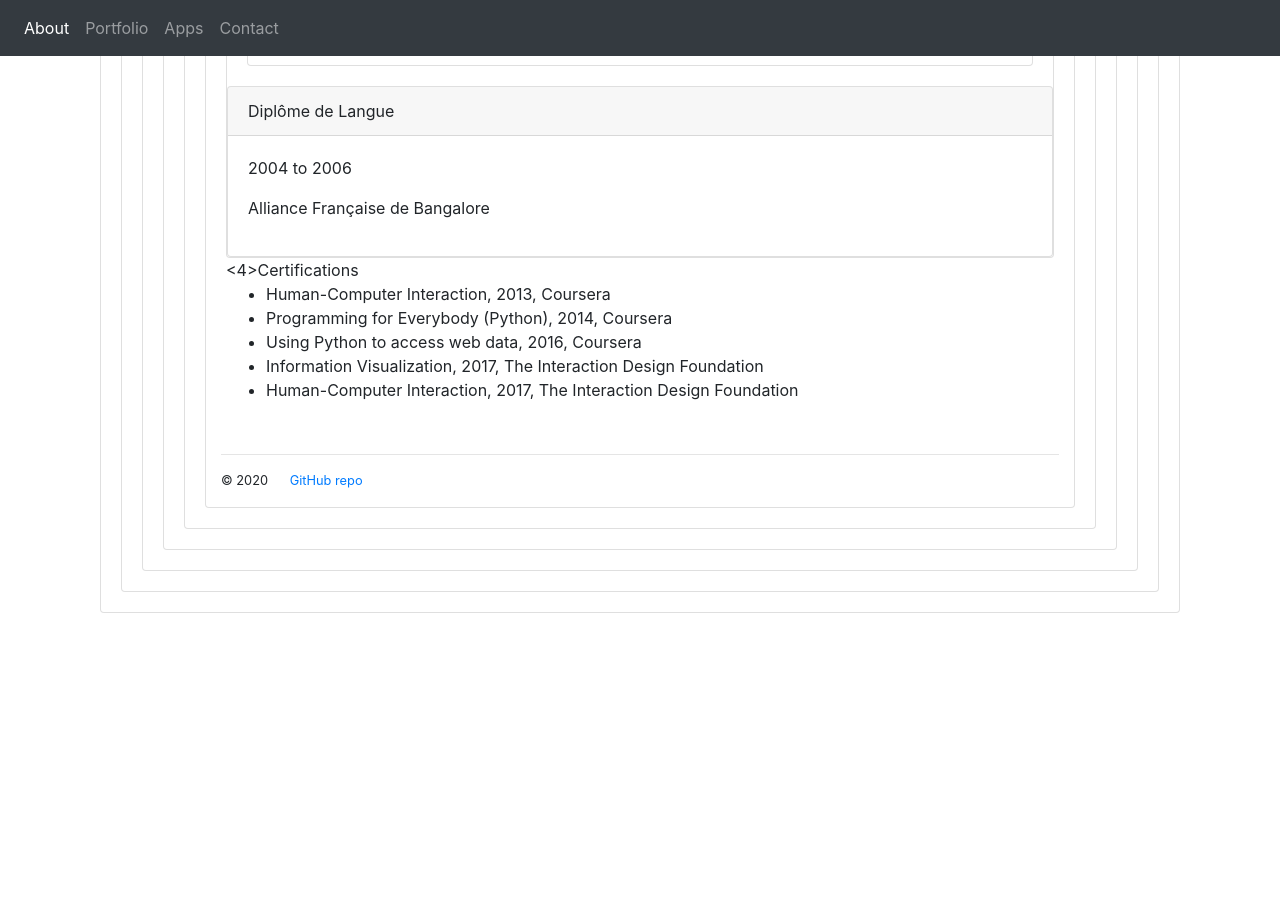
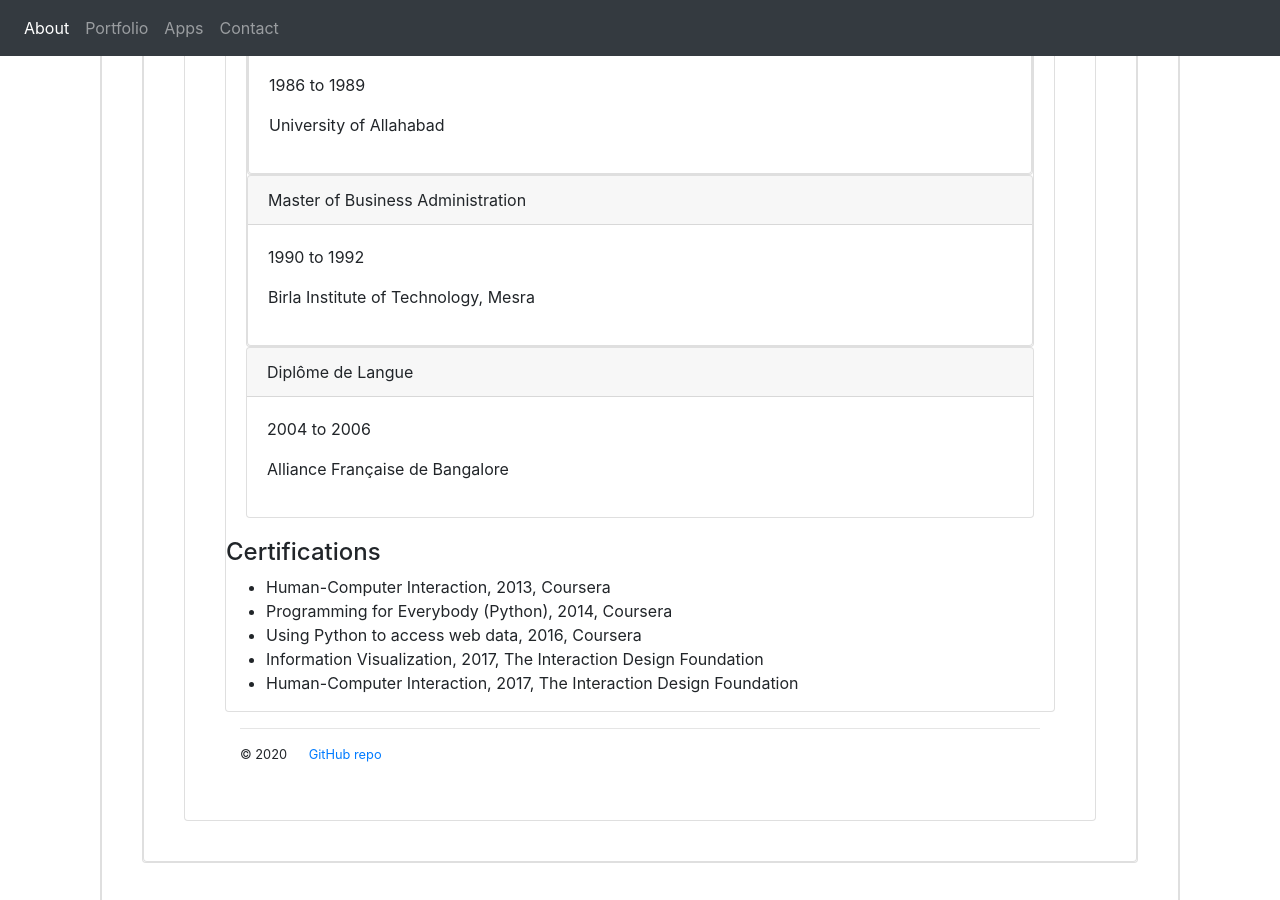
Before and after one commit to AninditaBasu/AninditaBasu, a Jekyll site: the page built from index.html, in a window 1280 px wide and 900 px high, scrolled down 1911 px. Built offline with Jekyll 4.4.1, drawn with Linux system fonts in a browser that asks for light colours; before the commit the page ends 2524 px from its top, so only the background shows below that.

Commit message:
Update index.html

```diff
--- a/index.html
+++ b/index.html
@@ -18,14 +18,14 @@
 {% for entry in site.data.employment.employment reversed %}
 <div class="card">
 <div class="card-header">{{ entry.role }}, {{entry.year1}} to {{entry.year2}} <br/> {{ entry.company }}</div>
+{% for item in entry.achievements %}
 <div class="card-body">
-{% for item in entry.achievements %}
 <ul>
 <li>{{item}}</li>
 </ul>
 {% endfor %}
+</div>
 {% endfor %}
-</div>
 
 <h4>Education</h4>
 
@@ -41,7 +41,7 @@
 {% endfor %}
 
 
-<4>Certifications</h4>
+<h4>Certifications</h4>
 
 <ul>
 {% for entry in site.data.certification.certification %}
```
